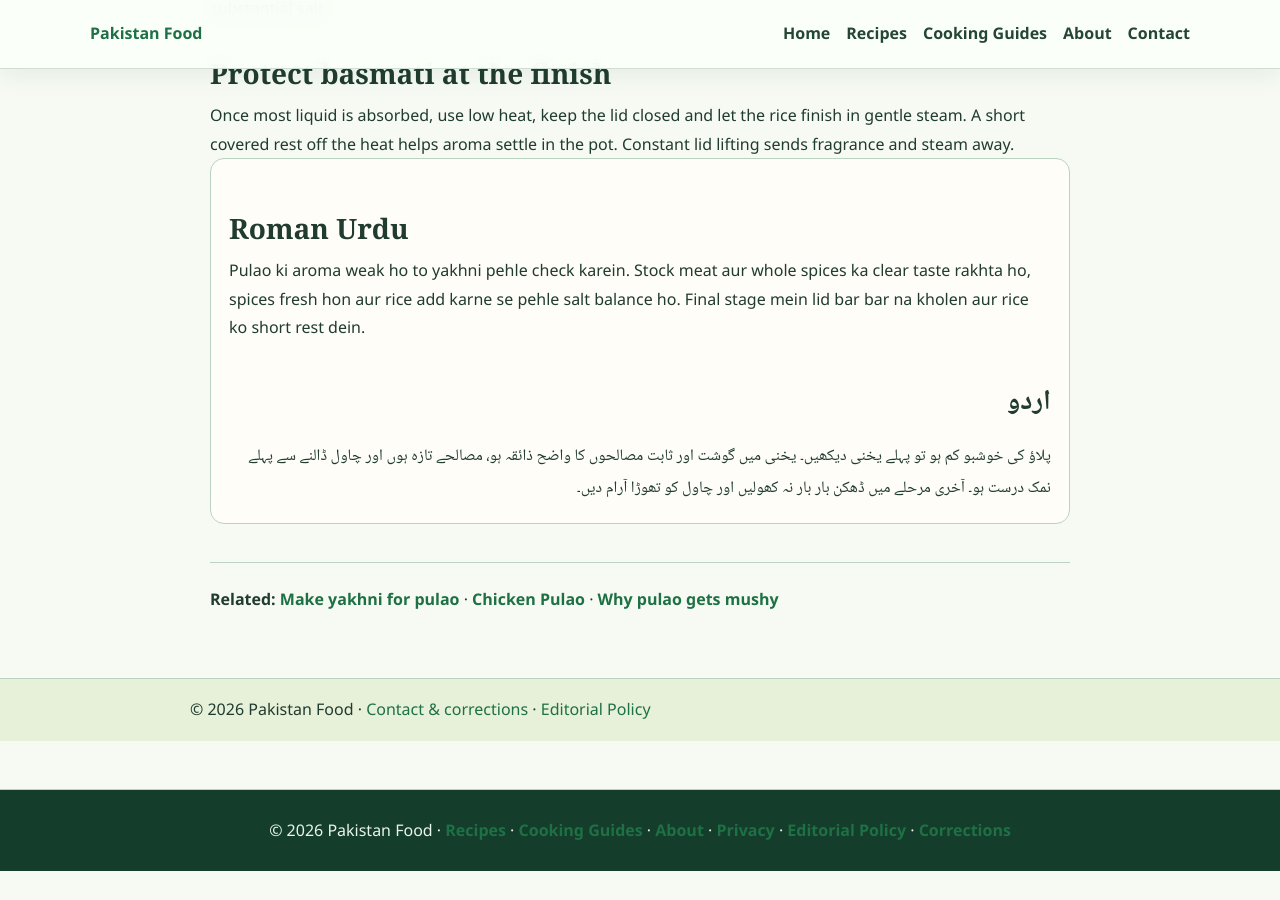
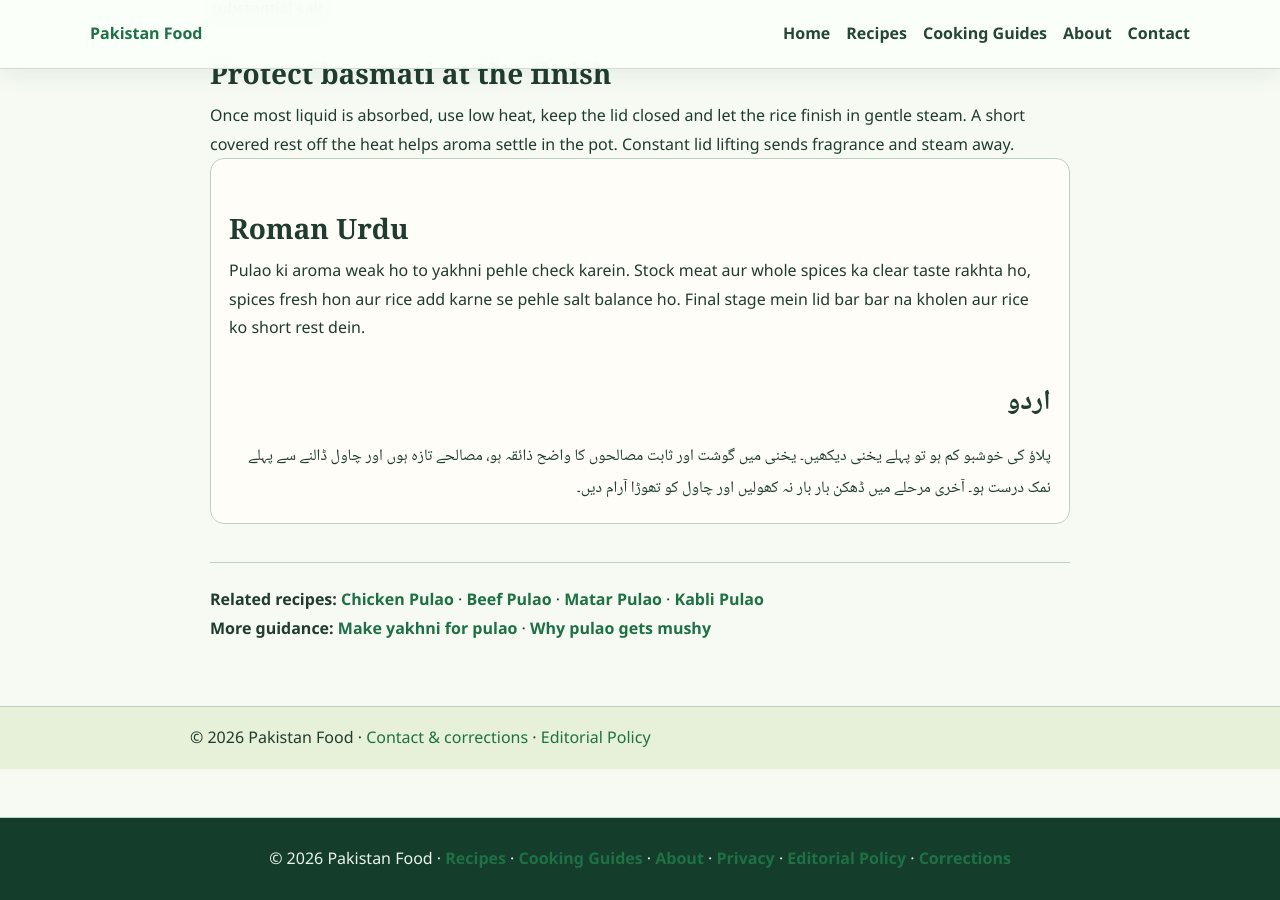
Before and after one commit to manazarali01-hub/pakistan-food, a Jekyll site: the page guides/why-pulao-lacks-aroma.html, which Jekyll copies as it is, in a window 1280 px wide and 900 px high, scrolled down 1115 px. Built offline with Jekyll 4.4.1, drawn with Linux system fonts in a browser that asks for light colours; before the commit the page ends 1986 px from its top, so only the background shows below that.

Commit message:
Connect pulao aroma guide to relevant recipes

```diff
--- a/guides/why-pulao-lacks-aroma.html
+++ b/guides/why-pulao-lacks-aroma.html
@@ -26,7 +26,7 @@
 <h2>Season yakhni before rice</h2><p>Salt is part of aroma perception. Taste the measured stock before the soaked rice goes in. It should be pleasantly seasoned because the grains will absorb it. Remember that commercial stock cubes may already contain substantial salt.</p>
 <h2>Protect basmati at the finish</h2><p>Once most liquid is absorbed, use low heat, keep the lid closed and let the rice finish in gentle steam. A short covered rest off the heat helps aroma settle in the pot. Constant lid lifting sends fragrance and steam away.</p>
 <div class="language-note"><h2>Roman Urdu</h2><p>Pulao ki aroma weak ho to yakhni pehle check karein. Stock meat aur whole spices ka clear taste rakhta ho, spices fresh hon aur rice add karne se pehle salt balance ho. Final stage mein lid bar bar na kholen aur rice ko short rest dein.</p><h2 class="urdu">اردو</h2><p class="urdu">پلاؤ کی خوشبو کم ہو تو پہلے یخنی دیکھیں۔ یخنی میں گوشت اور ثابت مصالحوں کا واضح ذائقہ ہو، مصالحے تازہ ہوں اور چاول ڈالنے سے پہلے نمک درست ہو۔ آخری مرحلے میں ڈھکن بار بار نہ کھولیں اور چاول کو تھوڑا آرام دیں۔</p></div>
-<div class="related"><strong>Related:</strong> <a href="how-to-make-yakhni-for-pulao.html">Make yakhni for pulao</a> · <a href="../recipes/chicken-pulao.html">Chicken Pulao</a> · <a href="why-pulao-rice-gets-mushy.html">Why pulao gets mushy</a></div></main>
+<div class="related"><strong>Related recipes:</strong> <a href="../recipes/chicken-pulao.html">Chicken Pulao</a> · <a href="../recipes/beef-pulao.html">Beef Pulao</a> · <a href="../recipes/matar-pulao.html">Matar Pulao</a> · <a href="../recipes/kabli-pulao.html">Kabli Pulao</a><p><strong>More guidance:</strong> <a href="how-to-make-yakhni-for-pulao.html">Make yakhni for pulao</a> · <a href="why-pulao-rice-gets-mushy.html">Why pulao gets mushy</a></p></div></main>
 <footer class="policy-footer"><div class="policy-shell">© 2026 Pakistan Food · <a href="../contact.html">Contact & corrections</a> · <a href="../editorial-policy.html">Editorial Policy</a></div></footer><footer class="guide-site-footer">
   <p>© 2026 Pakistan Food · <a href="../recipes/">Recipes</a> · <a href="./">Cooking Guides</a> · <a href="../about.html">About</a> · <a href="../privacy-policy.html">Privacy</a> · <a href="../editorial-policy.html">Editorial Policy</a> · <a href="../contact.html">Corrections</a></p>
 </footer>
```
